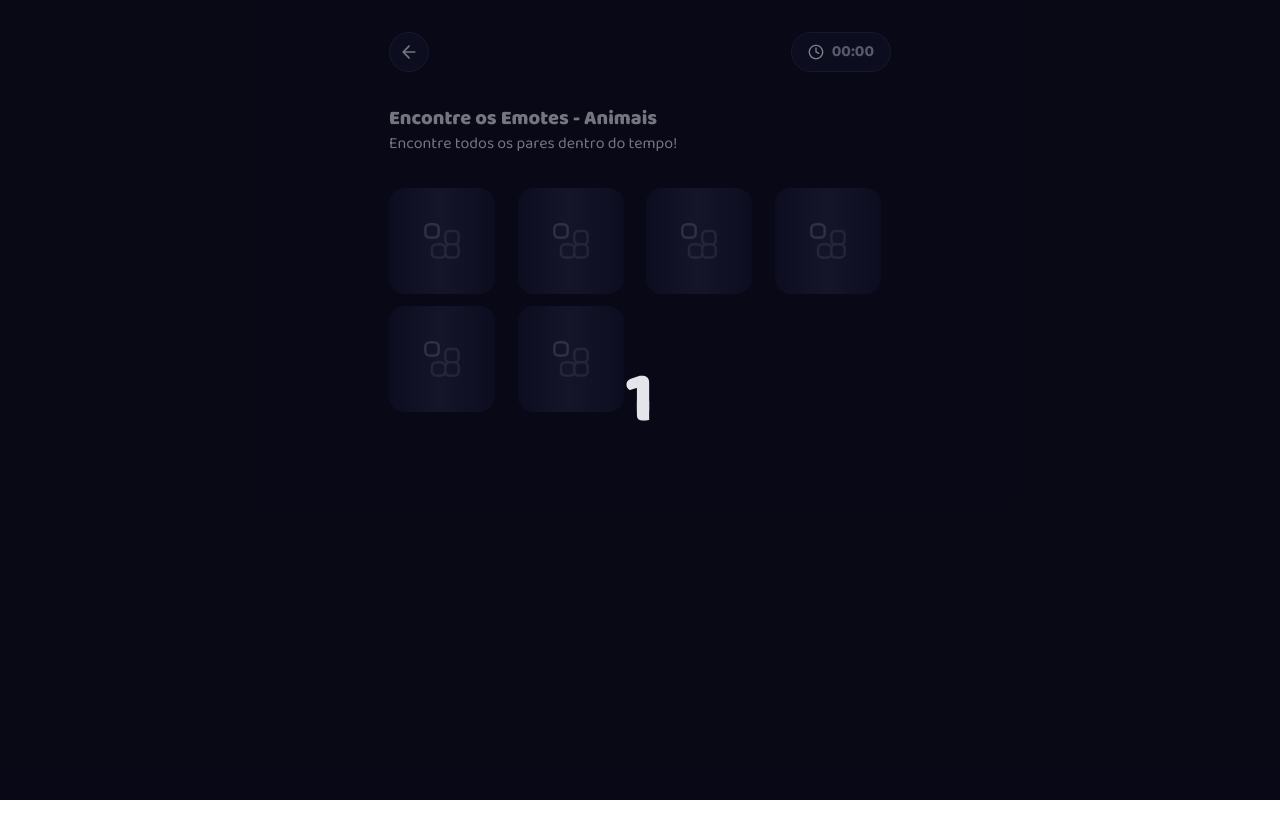
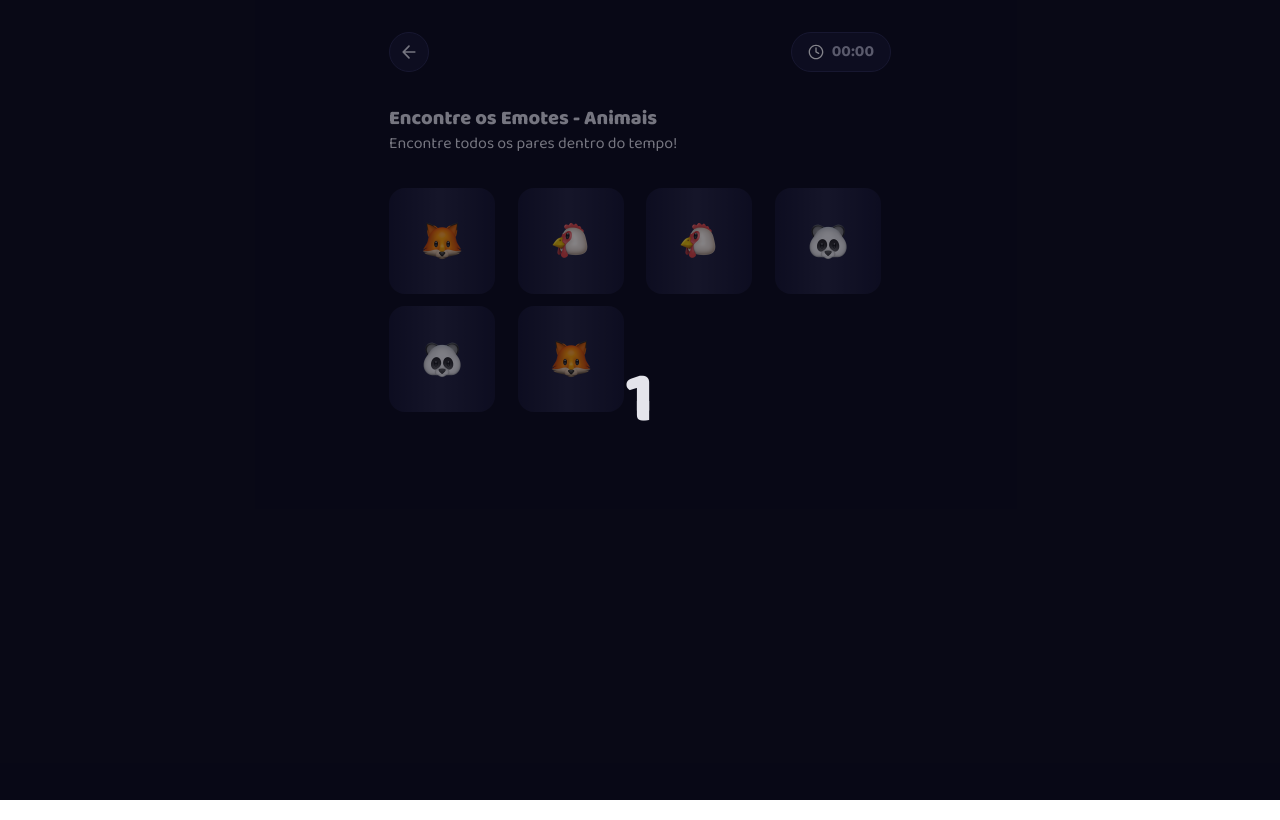
Before and after one commit to matheussilva2/jogo-da-memoria-angularjs, an Angular app: page /jogar in a window 1280 px wide. Both pictures are taken after a click on the button 1216 px from the left and 358 px from the top of the page. Built offline with nearby package versions, Linux system fonts and the light colour scheme.

Commit message:
feat: flip card if can show all cards

```diff
--- a/src/app/components/game-card/game-card.html
+++ b/src/app/components/game-card/game-card.html
@@ -1,3 +1,3 @@
 <button (click)="flipCard()" [class]="`cursor-pointer bg-gradient-neutral w-full h-full rounded-2xl flex justify-center items-center ${card()?.isLocked && 'border-4 border-gray-200 opacity-50'}`">
-    <img [src]="(isFlipped() || isLocked())?card()?.content:backCardIcon" width="40" height="40" />
+    <img [src]="(isFlipped() || isLocked() || game_service.canShowAllCards())?card()?.content:backCardIcon" width="40" height="40" />
 </button>
```
